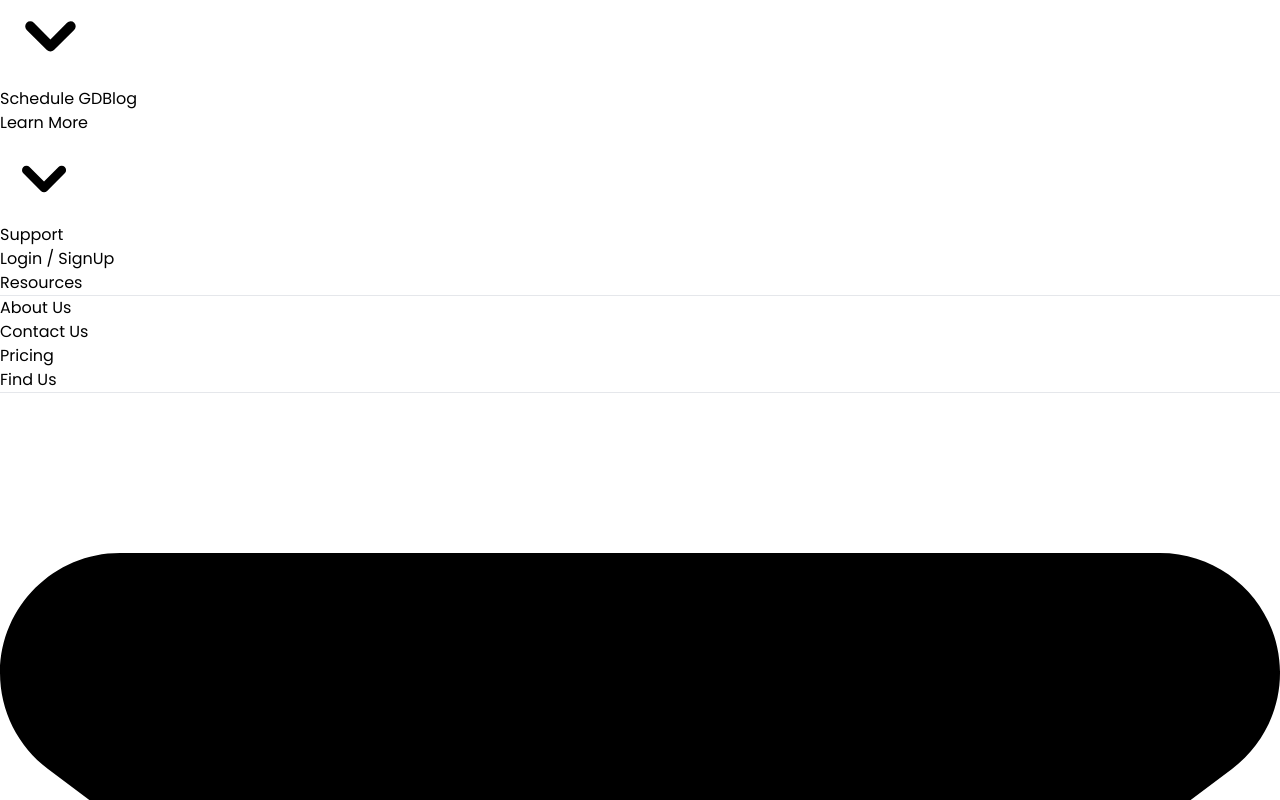
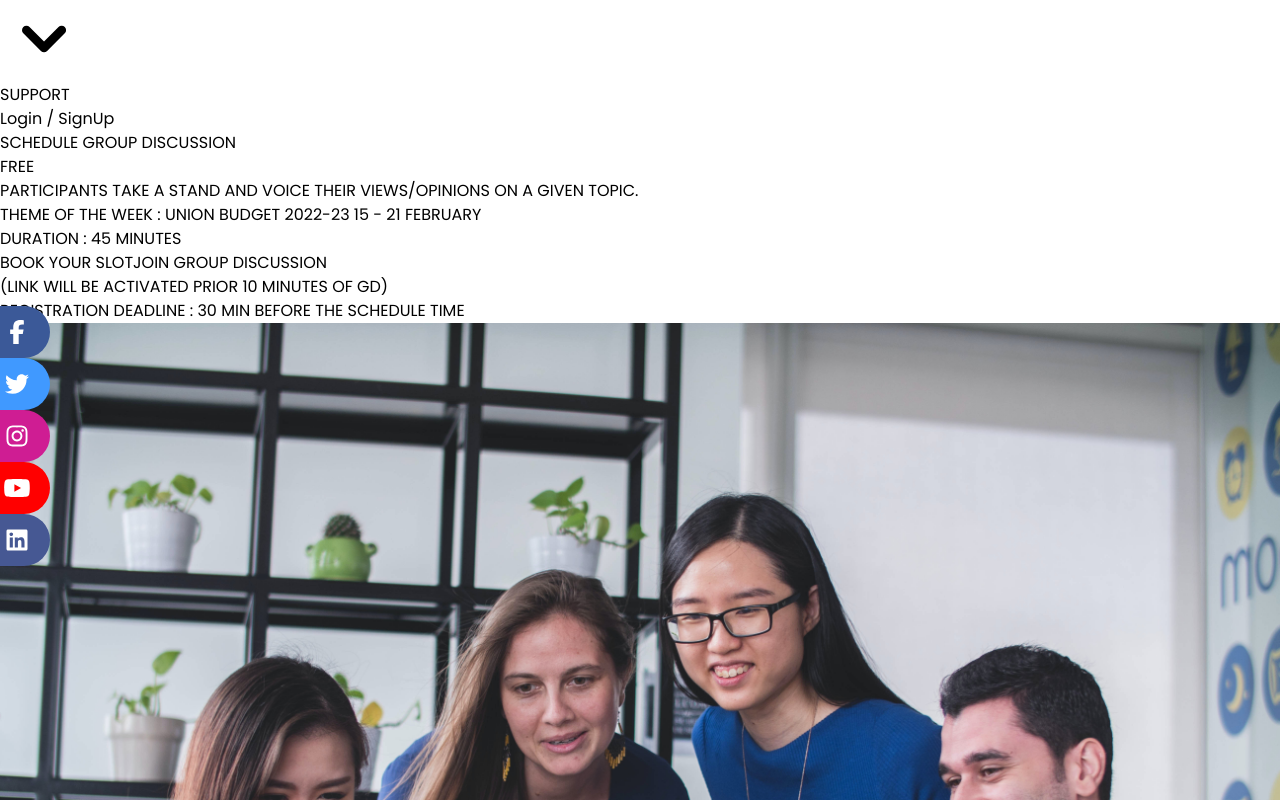
Before and after one commit to PriyanshuRj/Proffesionbeat, a React (Create React App) app: page /schedules in a window 1280 px wide. Shown: the part 600-1400 px from the top of the page. Built offline with nearby package versions, Linux system fonts and the light colour scheme.

Commit message:
Added Flotting icons

```diff
--- a/package.json
+++ b/package.json
@@ -3,6 +3,10 @@
   "version": "0.1.0",
   "private": true,
   "dependencies": {
+    "@fortawesome/fontawesome-svg-core": "^6.1.1",
+    "@fortawesome/free-brands-svg-icons": "^6.1.1",
+    "@fortawesome/free-solid-svg-icons": "^6.1.1",
+    "@fortawesome/react-fontawesome": "^0.1.18",
     "@headlessui/react": "^1.6.4",
     "@heroicons/react": "^1.0.6",
     "@testing-library/jest-dom": "^5.16.4",
--- a/src/App.js
+++ b/src/App.js
@@ -11,7 +11,7 @@ function App(){
        <Router>
            <div className="App">
            <Routes>
-                 <Route exact path='/schedule' element={< Schedule />}></Route>
+                 <Route exact path='/schedules' element={< Schedule />}></Route>
                  {/* <Route exact path='/signup' element={< Signup />}></Route>
                  <Route exact path='/otp' element={< Otp />}></Route>
                  <Route exact path='/success' element={< Success />}></Route> */}
--- a/src/components/ScheduleGD/Schedule.js
+++ b/src/components/ScheduleGD/Schedule.js
@@ -22,7 +22,7 @@ Duration : 45 minutes
           </div>
           <div class="mb-12 lg:mb-0">
             <img
-              src="https://mdbootstrap.com/img/new/ecommerce/vertical/028.jpg"
+              src="schedule.jpg"
               class="w-full rounded-lg shadow-lg"
               alt=""
             />
--- a/src/components/hero.js
+++ b/src/components/hero.js
@@ -14,7 +14,7 @@ export default function Hero() {
     <div className="relative bg-white overflow-hidden">
       <div className=" ">
         <div className="relative z-10 pb-8 bg-white sm:pb-16 md:pb-20 lg:max-w-2xl lg:w-full lg:pb-28 xl:pb-32">
-          <svg
+          {/* <svg
             className="hidden lg:block absolute right-0 inset-y-0 h-full w-48 text-white transform translate-x-1/2"
             fill="currentColor"
             viewBox="0 0 100 100"
@@ -22,7 +22,7 @@ export default function Hero() {
             aria-hidden="true"
           >
             <polygon points="50,0 100,0 50,100 0,100" />
-          </svg>
+          </svg> */}
 
           <Popover>
             <div className="relative pt-6 sm:px-6 lg:px-8">
--- a/src/components/layout/Layout.js
+++ b/src/components/layout/Layout.js
@@ -1,11 +1,13 @@
 import React from 'react'
 import Navbar from './header';
 import Footer from './footer';
+import MediaIcons from "./mediabar";
 export default function Layout(props) {
   return (
     <div>
               <Navbar curLocation={props.curLocation} />
       <div className="">
+        <MediaIcons />
         {props.children}
       </div>
       <Footer />
--- /dev/null
+++ b/src/components/layout/mediabar.js
@@ -0,0 +1,40 @@
+import React from 'react'
+import "./mediaicon.css";
+import { FontAwesomeIcon } from "@fortawesome/react-fontawesome";
+import {
+    faDiscord,
+    faFacebookF,
+    faInstagram,
+    faLinkedinIn,
+    faTwitter,
+    faYoutube,
+    faLinkedin,
+  } from "@fortawesome/free-brands-svg-icons";
+export default function Mediabar() {
+  return (
+    <div className="mainicon-box">
+
+    <div className="box">
+      <div className="single-box" style={{background: "#3b5998"}}>
+        <a href="https://www.facebook.com/Professionbeat" target="_blank" rel="noreferrer"><p>Follow us on<FontAwesomeIcon className = "box-icon" fixedWidth icon={faFacebookF}/></p></a>
+      </div>
+
+      <div className="single-box" style={{background: "#4099ff"}}>
+        <a href="https://twitter.com/professionbeat" target="_blank" rel="noreferrer"><p>Follow us on<FontAwesomeIcon className = "box-icon" fixedWidth icon={faTwitter}/></p></a>
+      </div>
+
+      <div className="single-box" style={{background: "#CF1D93"}}>
+        <a href="https://www.instagram.com/professionbeat/" target="_blank" rel="noreferrer"><p>Follow us on<FontAwesomeIcon className = "box-icon" fixedWidth icon={faInstagram}/></p></a>
+      </div>
+
+      <div className="single-box" style={{background: "#ff0000"}}>
+        <a href="https://www.youtube.com/channel/UCxh25EWiXPBuqjIKiOe6-WQ" target="_blank" rel="noreferrer"><p>Follow us on<FontAwesomeIcon className = "box-icon" fixedWidth icon={faYoutube}/></p></a>
+      </div>
+
+      <div className="single-box" style={{background: "#465893"}}>
+        <a href="https://www.linkedin.com/company/professionbea" target="_blank" rel="noreferrer"><p>Follow us on<FontAwesomeIcon className = "box-icon" fixedWidth icon={faLinkedin}/></p></a>
+      </div>
+
+    </div></div>
+  )
+}
--- /dev/null
+++ b/src/components/layout/mediaicon.css
@@ -0,0 +1,66 @@
+
+
+body{
+    -webkit-background-size: cover;
+    background-size: cover;
+    background-position: center center;
+    height: 100vh;
+    font-family: 'Poppins', sans-serif;
+    text-transform: uppercase;
+  }
+
+  .box {
+      z-index: 100;
+    position: fixed;
+    text-align: center;
+    padding: 10px;
+    margin-left: 10px;
+    margin-top: 165px;
+    height: 250px;
+    width: 10px;
+  }
+
+  .box a {
+    text-decoration: none;
+    vertical-align: middle;
+    text-align: center;
+    line-height: 2;
+    font-size: 16px;
+  }
+
+  .box p {
+    color: #fff;
+    position: relative;
+    left: -10px;
+  }
+
+  .box p i {
+    position: relative;
+    left: 30px;
+    vertical-align: middle;
+    text-align: center;
+    font-size: 24px;
+  }
+  .box-icon{
+    position: relative;
+    left: 34px;
+    vertical-align: middle;
+    text-align: center;
+    font-size: 24px;
+  }
+  .single-box {
+    margin-left: -200px;
+    width: 230px;
+    padding: 0;
+    display: inline-table;
+
+    transition: margin-left .5s;
+    cursor: pointer;
+    border-radius: 0 50px 50px 0;
+    padding-top: 10px;
+    padding-bottom: 10px;
+  }
+
+  .single-box:hover {
+    margin-left: -30px;
+  }
```
Also changed, not shown: src/components/layout/footer.js (+5 -5 lines), public/schedule.jpg (added), 1 other file (tests, documents, lock files or other folders).
